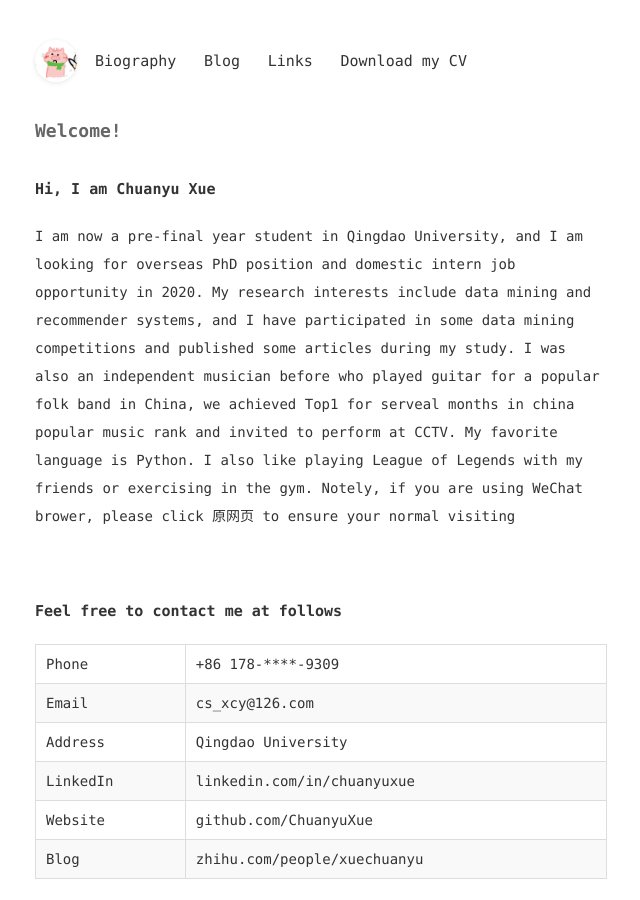
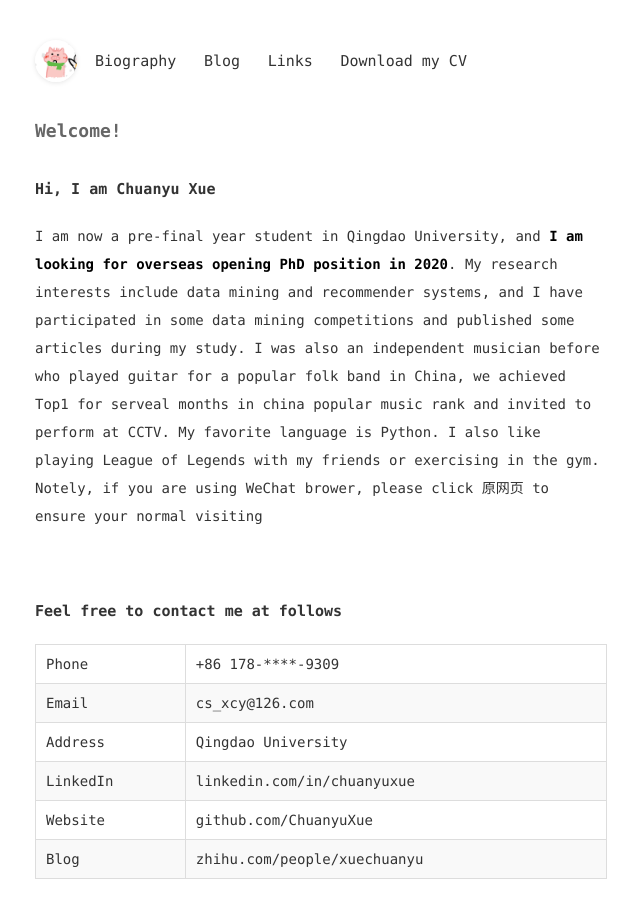
Before and after one commit to ChuanyuXue/profile, a Jekyll site: the page built from index.html, in a window 1280 px wide and 900 px high. Shown: the whole window, without its empty margins (319-959 px from the left). Built offline with Jekyll 4.4.1, drawn with Linux system fonts in a browser that asks for light colours.

Commit message:
Update index.html

```diff
--- a/index.html
+++ b/index.html
@@ -8,7 +8,7 @@ js: [blog.js]
 	Hi, I am Chuanyu Xue
 </h3>
 <p>
-	I am now a pre-final year student in Qingdao University, and I am looking for&nbsp;<span>overseas</span> PhD position and domestic&nbsp;intern job opportunity in 2020. My research interests include data mining and recommender systems, and I have participated in some data mining competitions and published some articles during my study. I was also an independent musician before who played guitar for a popular folk band in China, we achieved Top1 for serveal months in china popular music rank and invited to perform at CCTV. My favorite language is Python. I also like playing League of Legends with my friends or exercising in the gym.  Notely, if you are using WeChat brower, please click 原网页 to ensure your normal visiting
+	I am now a pre-final year student in Qingdao University, and <strong>I am looking for&nbsp;</strong><span><strong>overseas opening</strong></span><strong> PhD position</strong><strong>&nbsp;in 2020</strong>. My research interests include data mining and recommender systems, and I have participated in some data mining competitions and published some articles during my study. I was also an independent musician before who played guitar for a popular folk band in China, we achieved Top1 for serveal months in china popular music rank and invited to perform at CCTV. My favorite language is Python. I also like playing League of Legends with my friends or exercising in the gym.  Notely, if you are using WeChat brower, please click 原网页 to ensure your normal visiting
 </p>
 <h3>
 	<br />
```
